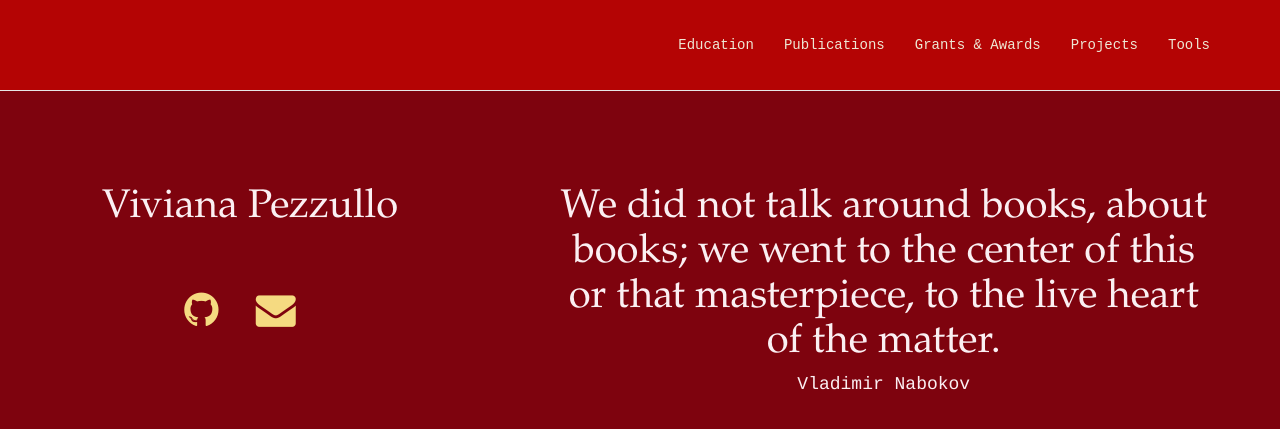
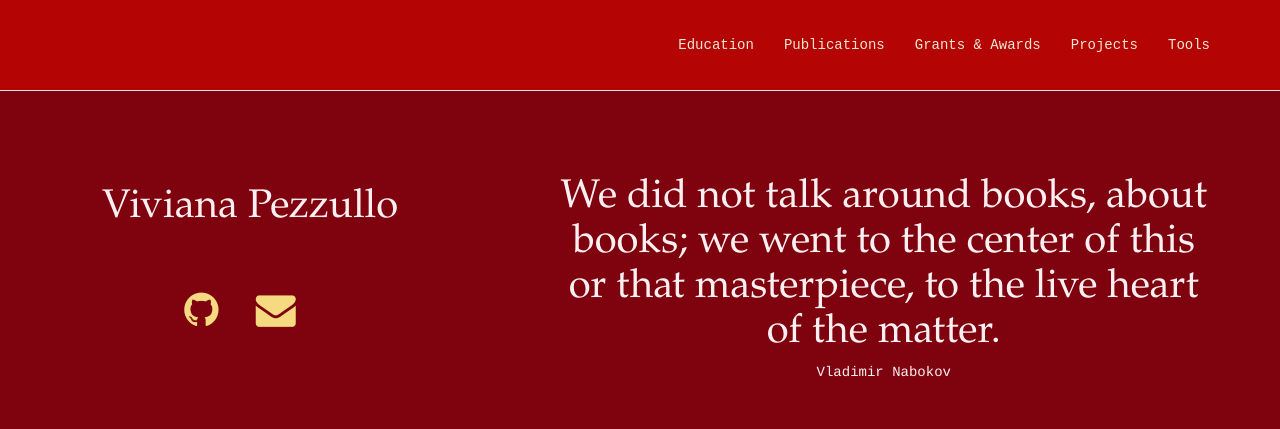
Before and after one commit to vivianapezzullo/nolauren.github.io, a Jekyll site: the page index.html, which Jekyll copies as it is, in a window 1280 px wide and 900 px high. Shown: the top 429 px of the window. Built offline with Jekyll 4.4.1, drawn with Linux system fonts in a browser that asks for light colours; nearby versions of some CDN libraries.

Commit message:
Update index.html

```diff
--- a/index.html
+++ b/index.html
@@ -88,8 +88,8 @@
                 <div class="col-sm-1"></div>
                 <div class="col-sm-7">
 
-                    <h3 style="margin-bottom: 60px; font-size:40px"><font face="Garamond">We did not talk around books, about books; we went to the center of this or that masterpiece, to the live heart of the matter. </h>
-                        <br> <h4><font face="Courier">Vladimir Nabokov</h4></font>
+                    <h4 style="margin-bottom: 60px; font-size:40px"><font face="Garamond">We did not talk around books, about books; we went to the center of this or that masterpiece, to the live heart of the matter. </h>
+                        <br> <h5><font face="Courier">Vladimir Nabokov</h5></font>
 
                 </div>
             </div>
```
